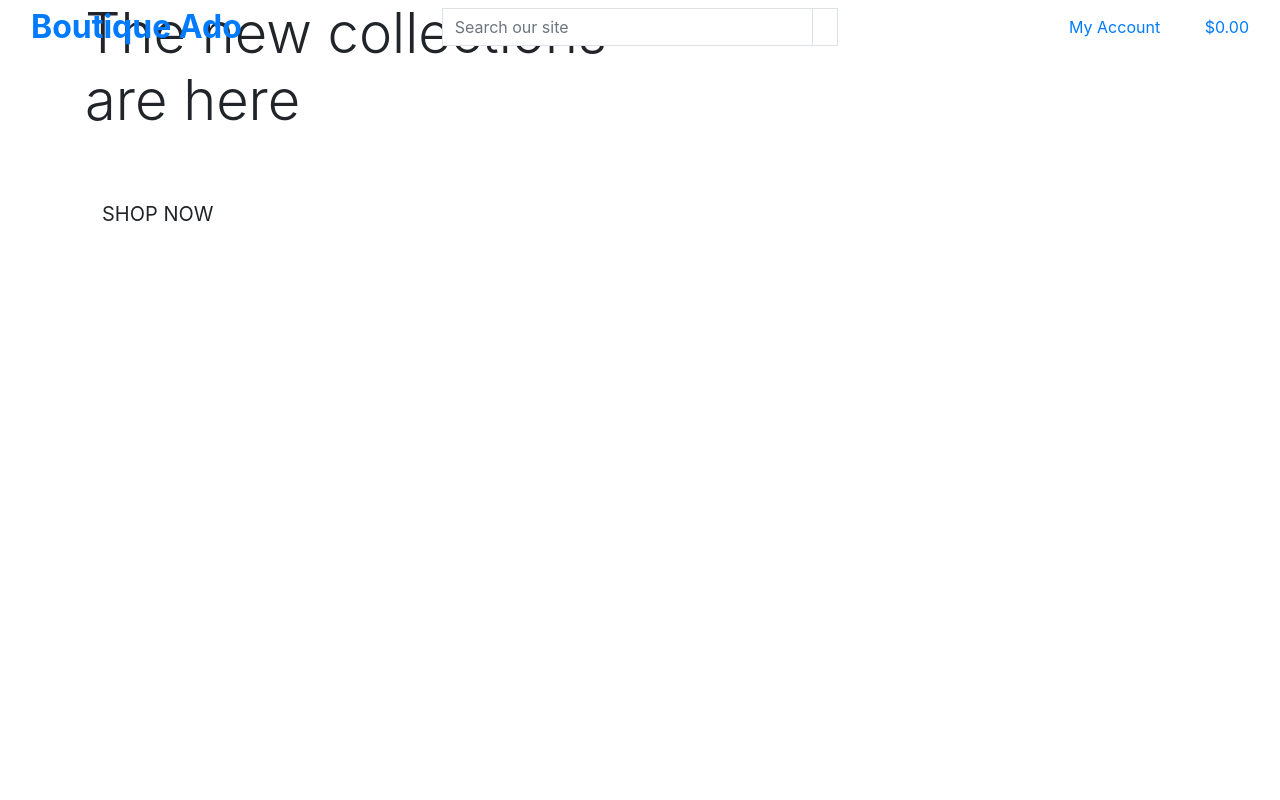
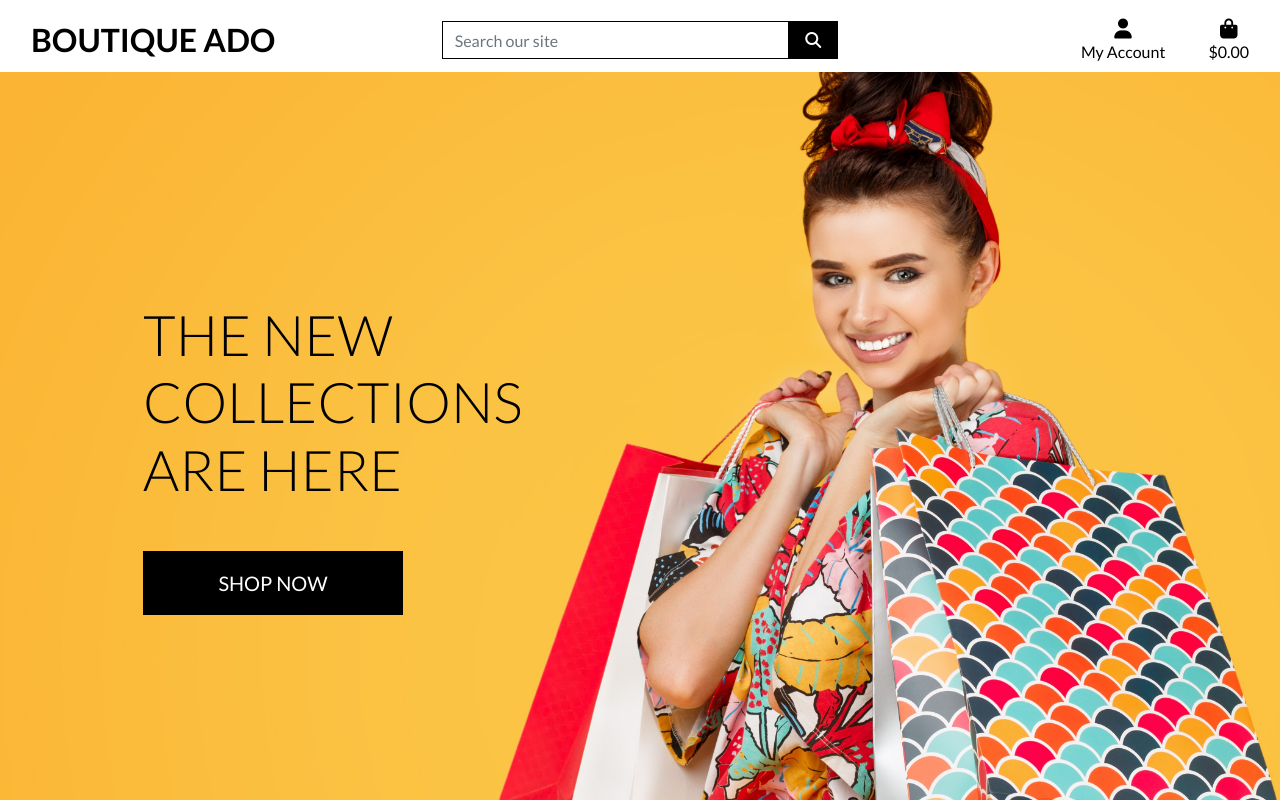
Before and after one commit to franciskershaw/boutique_ado_v1, a Django app: page / in a window 1280 px wide. Run offline with Django 3.2, Linux system fonts and the light colour scheme; some libraries are stand-ins or nearby versions.

Commit message:
complete homepage header and css

```diff
--- a/bougique_ado/settings.py
+++ b/bougique_ado/settings.py
@@ -148,6 +148,10 @@ USE_TZ = True
 # https://docs.djangoproject.com/en/3.2/howto/static-files/
 
 STATIC_URL = '/static/'
+STATICFILES_DIRS = (os.path.join(BASE_DIR, 'static'),)
+
+MEDIA_URL = '/media/'
+MEDIA_ROOT = os.path.join(BASE_DIR, 'media')
 
 # Default primary key field type
 # https://docs.djangoproject.com/en/3.2/ref/settings/#default-auto-field
--- a/bougique_ado/urls.py
+++ b/bougique_ado/urls.py
@@ -15,9 +15,11 @@ Including another URLconf
 """
 from django.contrib import admin
 from django.urls import path, include
+from django.conf import settings
+from django.conf.urls.static import static
 
 urlpatterns = [
     path('admin/', admin.site.urls),
     path('accounts/', include('allauth.urls')),
     path('', include('home.urls')),
-]
+] + static(settings.MEDIA_URL, document_root=settings.MEDIA_ROOT)
--- /dev/null
+++ b/static/css/base.css
@@ -0,0 +1,83 @@
+@import url('https://fonts.googleapis.com/css2?family=Lato:ital,wght@0,100;0,300;0,400;0,700;0,900;1,100;1,300;1,400;1,700;1,900&display=swap');
+
+html {
+    height: 100%;
+}
+
+body {
+    background: url('/media/homepage_background_cropped.jpeg') no-repeat center center fixed;
+    background-size: cover;
+    height: calc(100vh - 164px);
+    color: #555;
+    font-family: 'Lato';
+}
+
+/* from Bulma */
+.icon {
+    align-items: center;
+    display: inline-flex;
+    justify-content: center;
+    height: 1.5rem;
+    width: 1.5rem;
+}
+
+.logo-font {
+    text-transform: uppercase;
+}
+
+.main-logo-link {
+    width: fit-content;
+}
+
+.shop-now-button {
+    background: black;
+    color: white;
+    min-width: 260px;
+}
+
+.btn-black {
+    background: black;
+    color: white;
+}
+
+.shop-now-button:hover,
+.shop-now-button:active,
+.shop-now-button:focus,
+.btn-black:hover,
+.btn-black:active,
+.btn-black:focus {
+    background: #222;
+    color: white;
+}
+
+.text-black {
+    color: #000 !important;
+}
+
+.border-black {
+    border: 1px solid black !important;
+}
+
+/* -------------------------------- Media Queries */
+
+/* Slightly larger container on xl screens */
+@media (min-width: 1200px) {
+  .container {
+    max-width: 80%;
+  }
+}
+
+/* fixed top navbar only on medium and up */
+@media (min-width: 992px) {
+    .fixed-top-desktop-only {
+        position: fixed;
+        top: 0;
+        right: 0;
+        left: 0;
+        z-index: 1030;
+    }
+
+    .header-container {
+        padding-top: 164px;
+    }
+}
--- a/templates/base.html
+++ b/templates/base.html
@@ -15,6 +15,7 @@
 
     {% block corecss %}
     <link rel="stylesheet" href="https://cdn.jsdelivr.net/npm/bootstrap@4.6.0/dist/css/bootstrap.min.css" integrity="sha384-B0vP5xmATw1+K9KRQjQERJvTumQW0nPEzvF6L/Z6nronJ3oUOFUFpCjEUQouq2+l" crossorigin="anonymous">
+    <link rel="stylesheet" href="{% static 'css/base.css' %}">
     {% endblock %}
 
     {% block extra_css %}
@@ -23,6 +24,7 @@
     {% block corejs %}
     <script src="https://code.jquery.com/jquery-3.5.1.slim.min.js" integrity="sha384-DfXdz2htPH0lsSSs5nCTpuj/zy4C+OGpamoFVy38MVBnE+IbbVYUew+OrCXaRkfj" crossorigin="anonymous"></script>
     <script src="https://cdn.jsdelivr.net/npm/bootstrap@4.6.0/dist/js/bootstrap.bundle.min.js" integrity="sha384-Piv4xVNRyMGpqkS2by6br4gNJ7DXjqk09RmUpJ8jgGtD7zP9yug3goQfGII0yAns" crossorigin="anonymous"></script>
+    <script src="https://kit.fontawesome.com/85e2810429.js" crossorigin="anonymous"></script>
     {% endblock %}
 
     {% block extra_js %}
@@ -32,7 +34,7 @@
   </head>
   <body>
     <header class="container-fluid fixed-top">
-      <div class="row">
+      <div id="topnav" class="row bg-white pt-lg-2 d-none d-lg-flex">
         <div class="col-12 col-lg-4 my-auto py-1 py-lg-0 text-center text-lg-left">
           <a href="{% url 'home' %}" class="nav-link main-logo-link">
             <h2 class="logo-font text-black my-0"><strong>Boutique Ado</strong></h2>
```
Also changed, not shown: media/homepage_background_cropped.jpeg (added).
